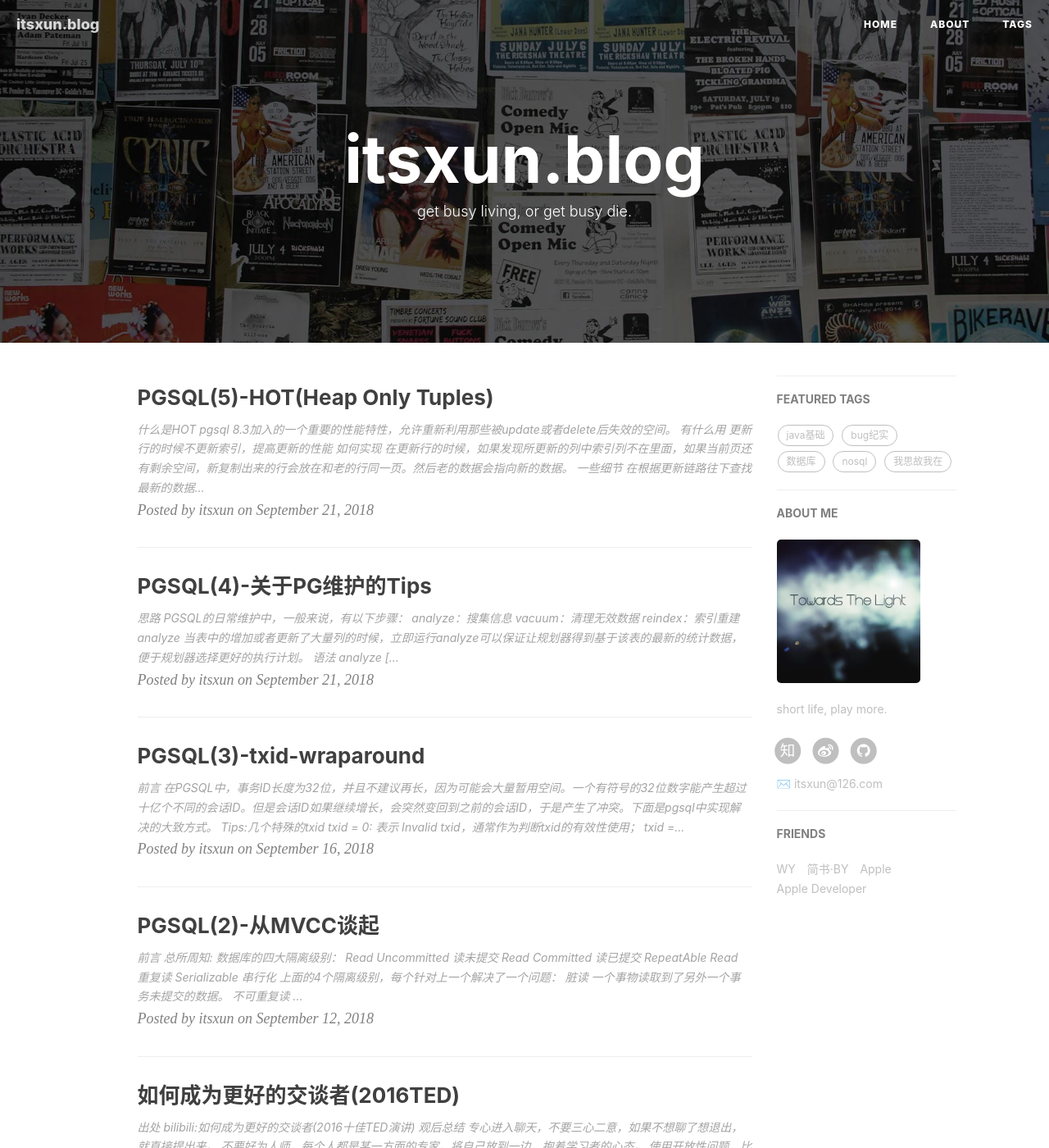
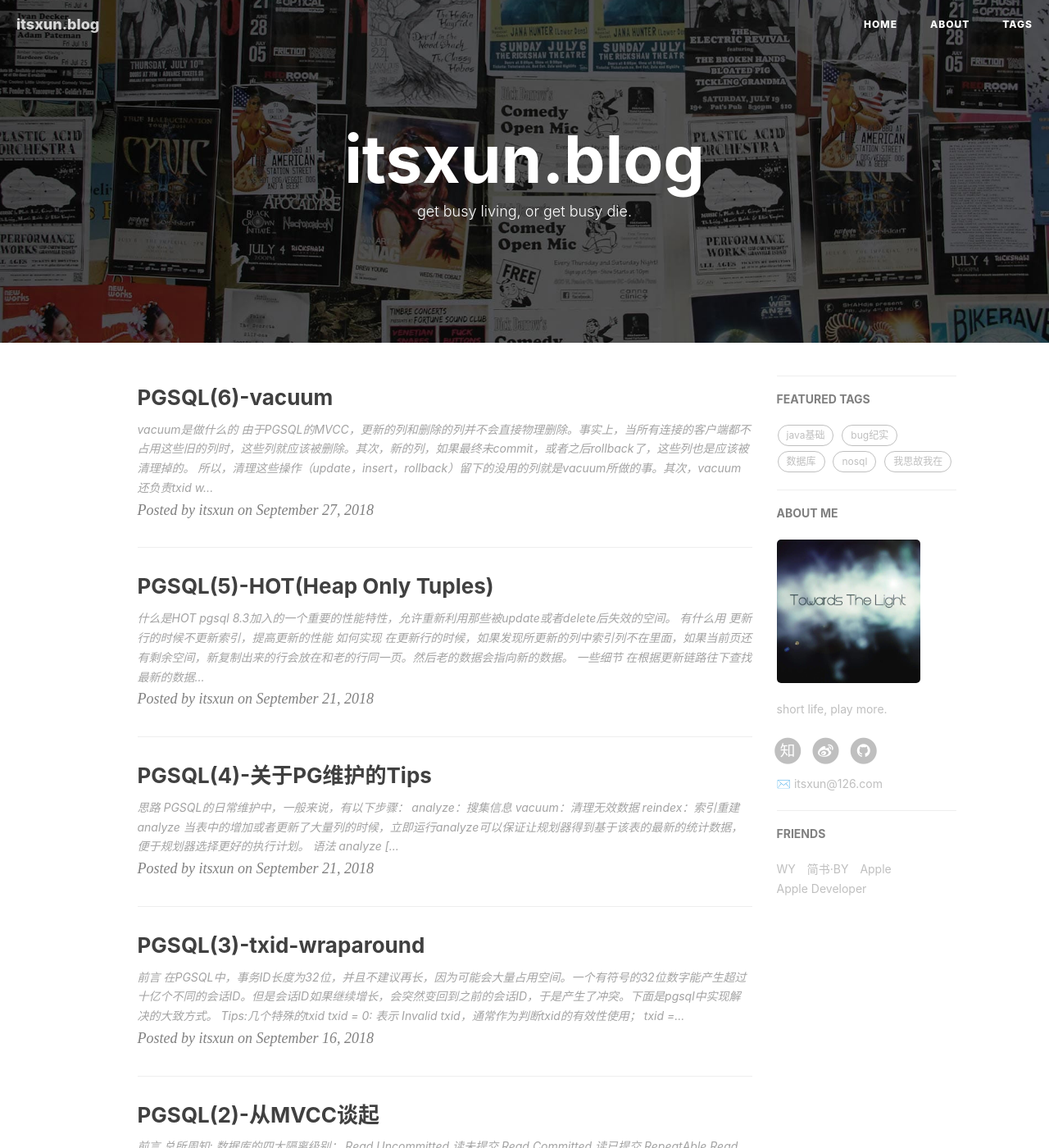
Before and after one commit to itsxun/itsxun.github.com, a Jekyll site: the page built from index.html, in a window 1280 px wide and 1400 px high. Shown: the whole window at 82% size. Built offline with Jekyll 4.4.1, drawn with Linux system fonts in a browser that asks for light colours; nearby versions of some CDN libraries; the list of posts is cut into pages by our own code; comment, search, counter and statistics services are not loaded; some of the changed lines change nothing that is shown; some of the changed text lies outside the part shown.

Commit message:
new blog about vacuum

```diff
--- a/_posts/数据库/2018-09-16-pgsql(3)-txid-wraparound.md
+++ b/_posts/数据库/2018-09-16-pgsql(3)-txid-wraparound.md
@@ -10,7 +10,7 @@ tags:
 
 ## 前言
 
-在PGSQL中，事务ID长度为32位，并且不建议再长，因为可能会大量暂用空间。一个有符号的32位数字能产生超过十亿个不同的会话ID。但是会话ID如果继续增长，会突然变回到之前的会话ID，于是产生了冲突。下面是pgsql中实现解决的大致方式。
+在PGSQL中，事务ID长度为32位，并且不建议再长，因为可能会大量占用空间。一个有符号的32位数字能产生超过十亿个不同的会话ID。但是会话ID如果继续增长，会突然变回到之前的会话ID，于是产生了冲突。下面是pgsql中实现解决的大致方式。
 
 ## Tips:几个特殊的txid
 
--- /dev/null
+++ b/_posts/数据库/2018-09-27-pgsql(6)-vacuum.md
@@ -0,0 +1,68 @@
+---
+layout: post
+title: PGSQL(6)-vacuum
+author: itsxun
+date: 2018-09-27 16:55:24 +0800
+catalog: true
+tags:
+    - 数据库
+---
+
+## vacuum是做什么的
+
+由于PGSQL的MVCC，更新的列和删除的列并不会直接物理删除。事实上，当所有连接的客户端都不占用这些旧的列时，这些列就应该被删除。其次，新的列，如果最终未commit，或者之后rollback了，这些列也是应该被清理掉的。
+所以，清理这些操作（update，insert，rollback）留下的没用的列就是vacuum所做的事。其次，vacuum还负责txid wrap。
+
+## 普通vacuum清理过程
+
+vacuum会扫描每一行，发现是不可见的废弃列就会加入到一个free space map。
+有新列需要插入时，会去这个map里面寻找可用空间而不是直接去分配新空间。这个map有参数控制它占用内存上限的，如果内存不够用了，就不能放入新的可重复利用的空间，会对表产生灾难性的影响和引起索引膨胀。
+
+## 给磁盘减负
+
+普通的vacuum一般来说执行完后不会给省出多少空间。
+
+有一种情况例外，vacuum能产生明显的效果：
+  表的尾部有连续的大量的可删除的列。
+产生这个现象的原因可能有，不断的往表里面插入数据，然后定期删除数据。整体上表的空间会趋于稳定。
+
+大部分的情况下，vacuum并不会释放出磁盘空间。但是对待vacuum的态度应该是：经常性的，定时性的运行，保证表不会出现大量的连续的废弃的空间需要释放。
+
+## Full Vacuum
+
+终极杀招。会将有效列往表的前面移动，然后删除无效列。所以它能真正的解决MVCC带来的副作用。
+
+然后，它也有副作用：
+1. 它需要锁住整张表，并且，一般来说，会需要锁住较长的时间。
+2. 它会对服务器的造成比较大的负载。9.5版本后提供了可多线程并行处理的参数，缩短了时间同时，更加加重了服务器的负载。
+3. vacuum可能会导致索引膨胀
+
+一处细节：
+  9.6版本后，如果vacuum执行中，碰到那些长时间占用这某些无效列的会话，有一个叫做old_snapshot_threshold的参数，定义最长持有时间，超过这个时间后，vacuum会直接清除掉列，会话如果继续访问的话，会收到异常。
+
+## 有节制的vacuum
+
+因为vacuum可能会给服务器造成巨大的负载，所以，pgsql又提供了新的思路来让vacuum尽可能少耗资源的进行。
+先来看几个参数：
+Page hit: 需要的数据在缓存中找到了，不需要额外的磁盘操作。这个参数名：vacuum_cost_page_hit，默认为1，这个参数不应该被调整。
+
+Page miss：需要的数据未在缓存中找到，需要去读磁盘。参数为 vacuum_cost_page_miss，默认为10。
+
+Page dirty:数据修改后，需要写会磁盘，参数为：vacuum_cost_page_dirty,默认为20.
+
+这三个参数，强烈建议不足修改保持默认值。
+
+参数：vacuum_cost_limit是消耗上限，当vacuum在执行中，计算到消耗（默认为200）达到这个值的时候，会sleep vacuum_cost_delay 这么多毫秒。
+
+在大型系统中，一般vacuum_cost_delay会设置在1~5ms，小型系统一般会设置成20ms.
+
+
+## 对待vacuum的态度
+
+vacuum是不可逃避的，同时当表太长时间没清理，执行时也是可能长时间会锁表，并且可能造成索引膨胀，对服务器造成更大的负载。但是正确的做法不是因为这些负面效果而抵制，而是应该经常性的，规律性的足够多的运行，保证表不会出现需要长时间vacuum的情况。
+
+## 关于autovacuum
+
+1. autowacuum是无法真正意义上关闭的。当txid将要到达临界值时，autovacuum会自动触发，即使关闭了autovacuum。没有任何理由关闭autovacuum。
+
+2. autovacuum运行需要消耗内存，会从配置maintenance_work_mem中获取内存，如果不够了，会极大的影响vacuum的速度，导致表长时间锁着。
```
